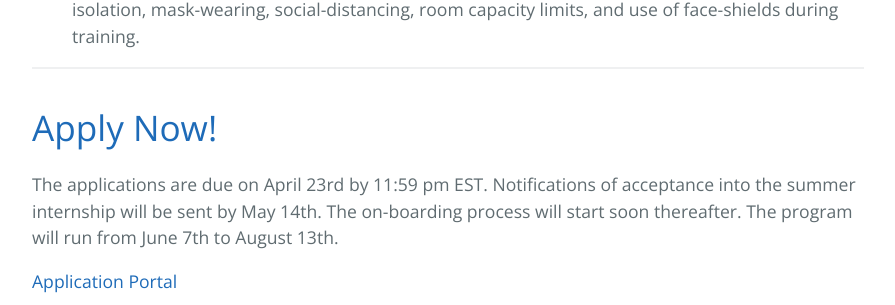
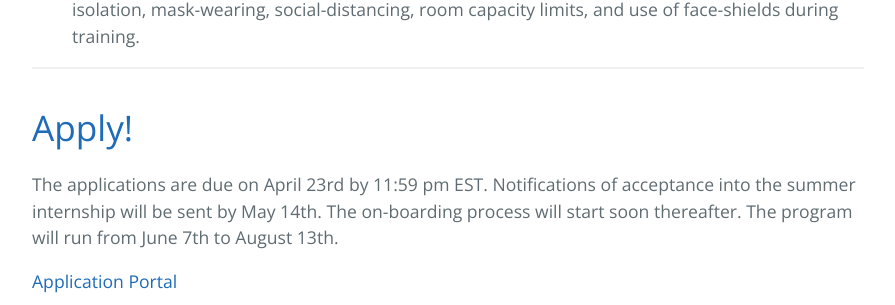
Before and after one commit to NICDIundergrad/SummerUndergradProgramWeb, a Jekyll site: the page built from index.md, in a window 1280 px wide and 900 px high, scrolled down 1978 px. Shown: the part 157-462 px from the top of the window, without its empty margins (192-1087 px from the left). Built offline with Jekyll 4.4.1, drawn with Linux system fonts in a browser that asks for light colours; our own code applies the rules of GitHub Pages for plain Markdown files.

Commit message:
Update index.md

```diff
--- a/index.md
+++ b/index.md
@@ -30,7 +30,7 @@ Summer interns accepted into the program will receive $15 an hour at 35 hours pe
 
 * * *
 
-# [Apply Now!](#apply)
+# [Apply!](#apply)
 
 The applications are due on April 23rd by 11:59 pm EST. Notifications of acceptance into the summer internship will be sent by May 14th. The on-boarding process will start soon thereafter. The program will run from June 7th to August 13th.
 
```
